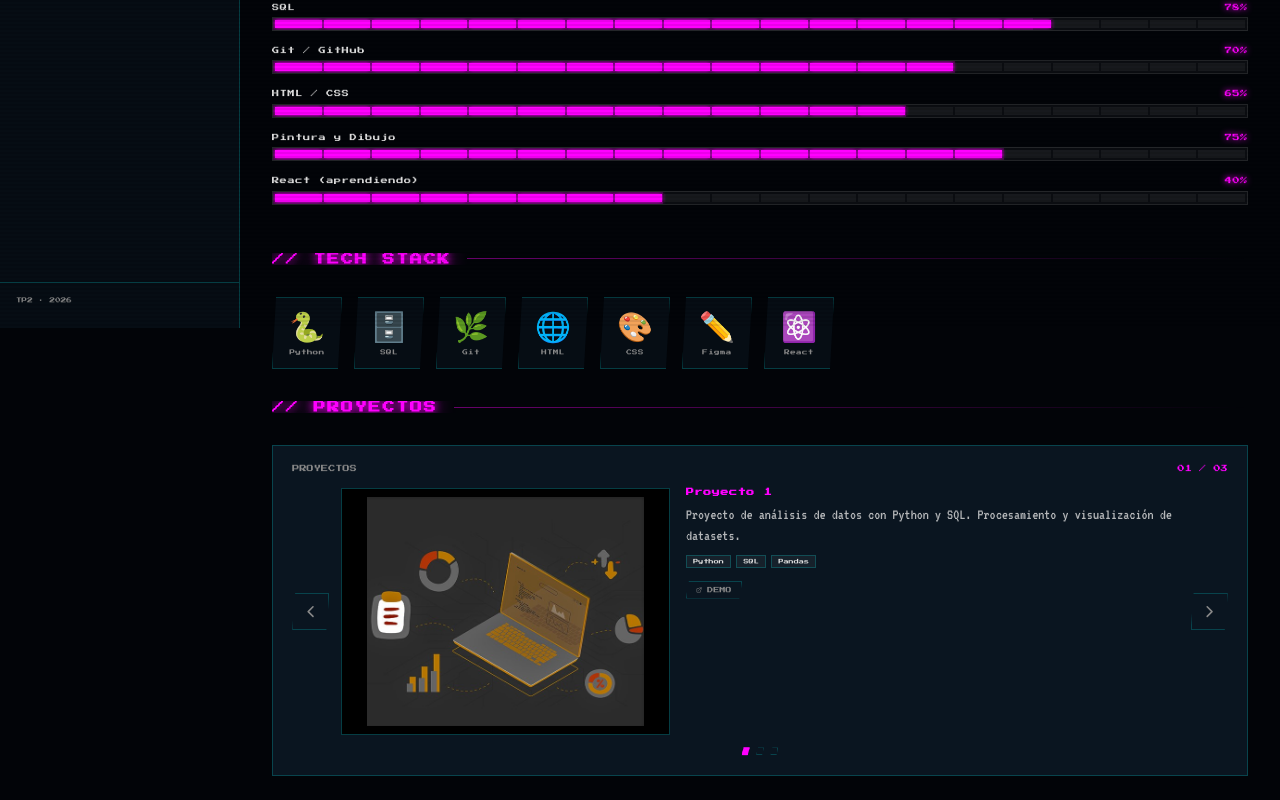
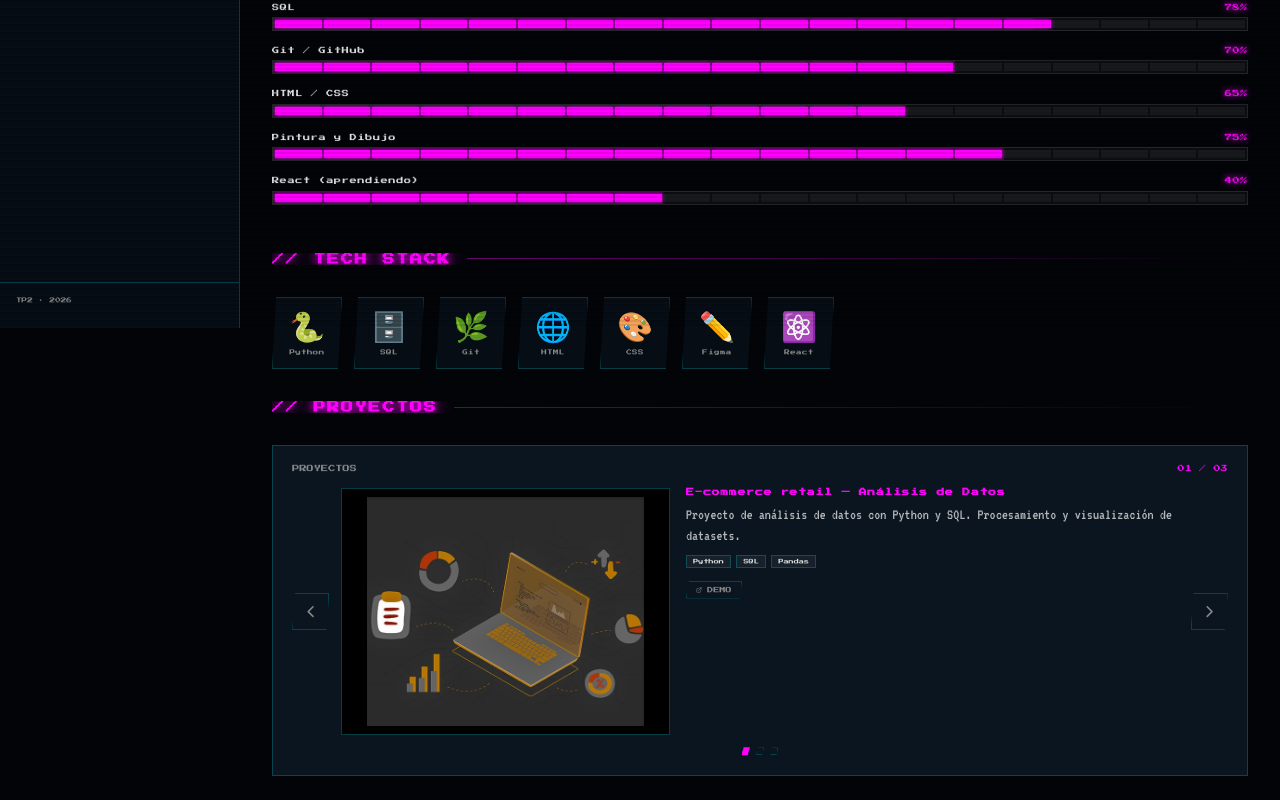
Before and after one commit to AdrianoJere/tp2-grupo_7, a React (Vite) app: page /gutierrez in a window 1280 px wide. Shown: the part 472-1272 px from the top of the page. Built offline with nearby package versions, Linux system fonts and the light colour scheme.

Commit message:
agregado proyecto 2 e imagen de banner, gutierrez

```diff
--- a/src/pages/Gutierrez.jsx
+++ b/src/pages/Gutierrez.jsx
@@ -29,7 +29,7 @@ const DATA = {
   ],
   proyectos: [
     {
-      nombre: 'Proyecto 1',
+      nombre: 'E-commerce retail — Análisis de Datos',
       emoji: '📊',
       descripcion:
         'Proyecto de análisis de datos con Python y SQL. Procesamiento y visualización de datasets.',
@@ -39,11 +39,12 @@ const DATA = {
       repo: null,
     },
     {
-      nombre: 'Proyecto 2',
+      nombre: 'PFO 1 — Sitio Web Personal',
       emoji: '💡',
       descripcion:
         'Desarrollo web con HTML, CSS y JavaScript. Interfaces dinámicas y diseño responsivo.',
       stack: ['HTML', 'CSS', 'JavaScript'],
+      imagen: '/proyectos/pfo1_banner.png',
       demo: 'https://pfo-1-delta.vercel.app/',
       repo: null,
     },
```
Also changed, not shown: public/proyectos/pfo1_banner.png (added).
